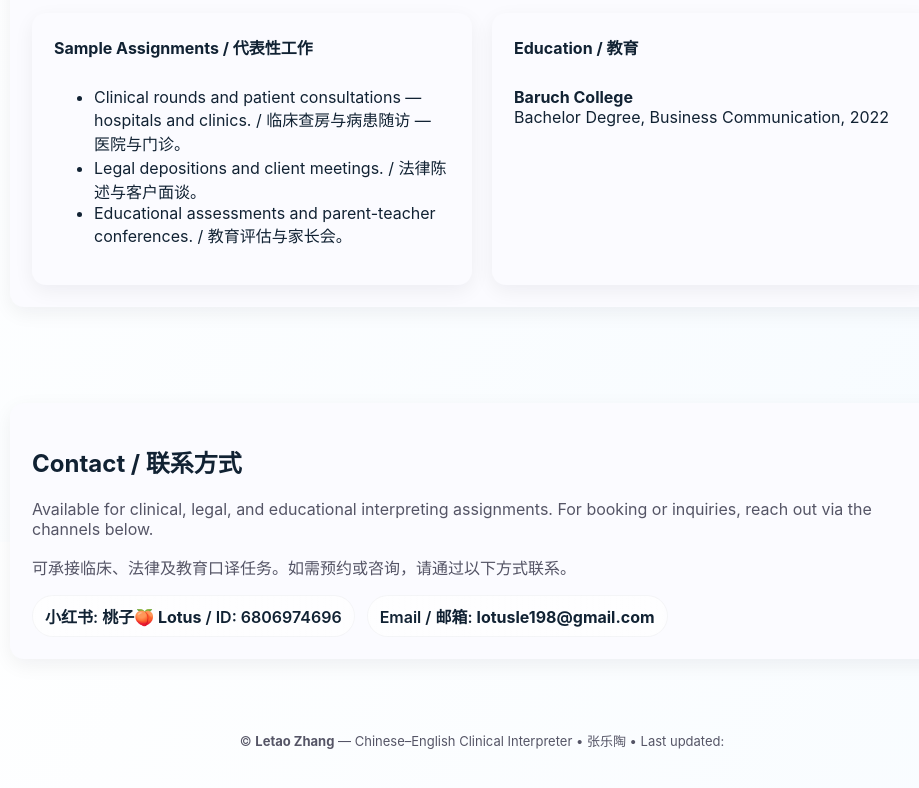
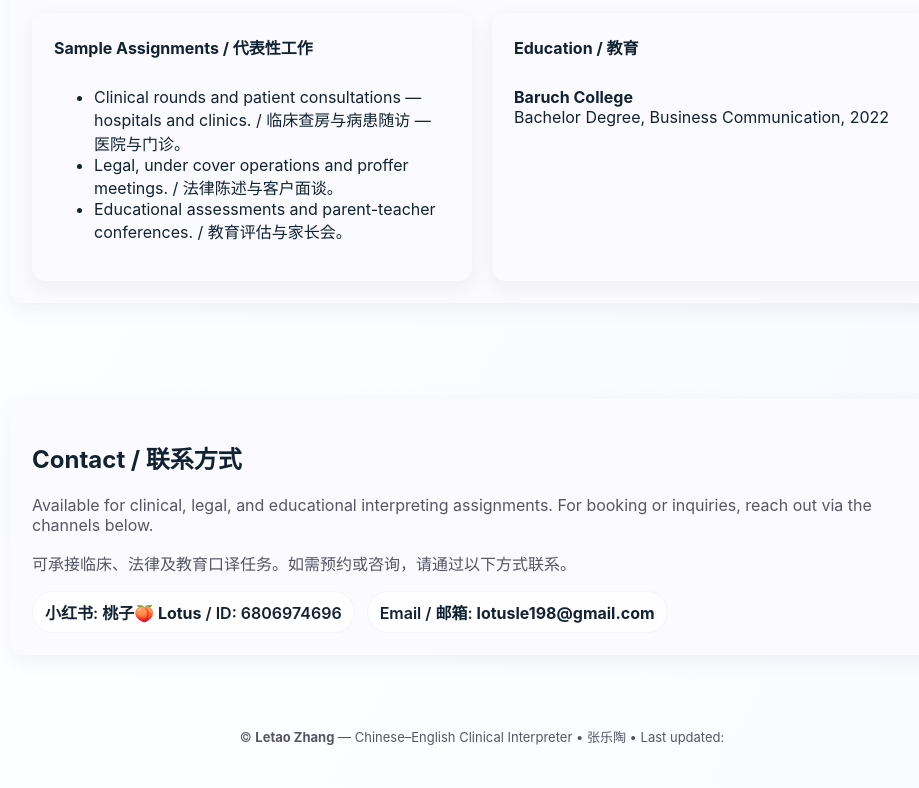
Before and after one commit to catchyzheng/lotuszhang.github.io, a plain HTML site: page index.html in a window 1280 px wide. Shown: the part 1058-1846 px from the top of the page, without its empty margins (158-1077 px from the left). Drawn offline with Linux system fonts and the light colour scheme.

Commit message:
Update legal work description in index.html

```diff
--- a/index.html
+++ b/index.html
@@ -148,7 +148,7 @@ Notes:
             <strong>Sample Assignments / 代表性工作</strong>
             <ul>
               <li>Clinical rounds and patient consultations — hospitals and clinics. / 临床查房与病患随访 — 医院与门诊。</li>
-              <li>Legal depositions and client meetings. / 法律陈述与客户面谈。</li>
+              <li>Legal, under cover operations and proffer meetings. / 法律陈述与客户面谈。</li>
               <li>Educational assessments and parent-teacher conferences. / 教育评估与家长会。</li>
             </ul>
           </div>
```
